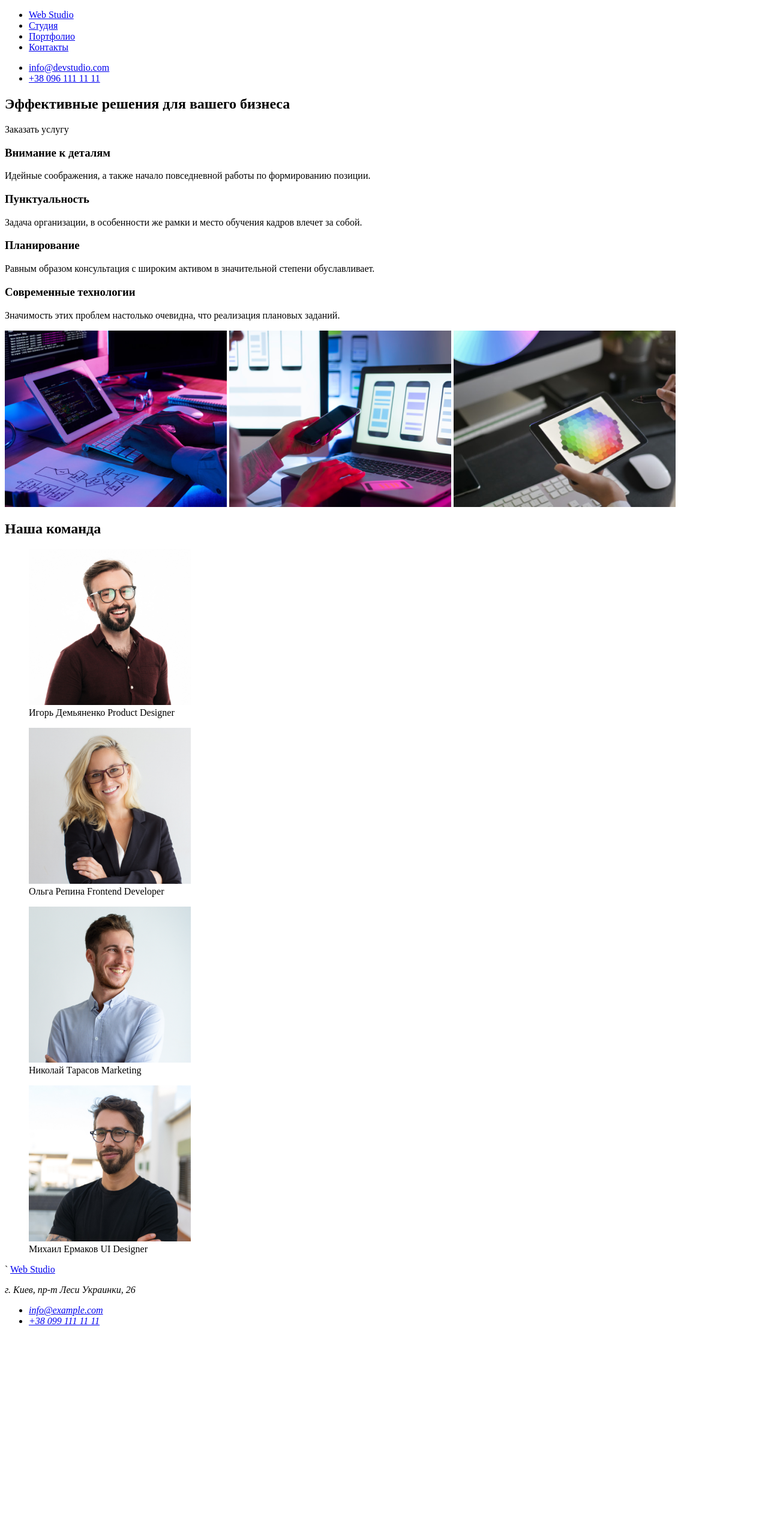
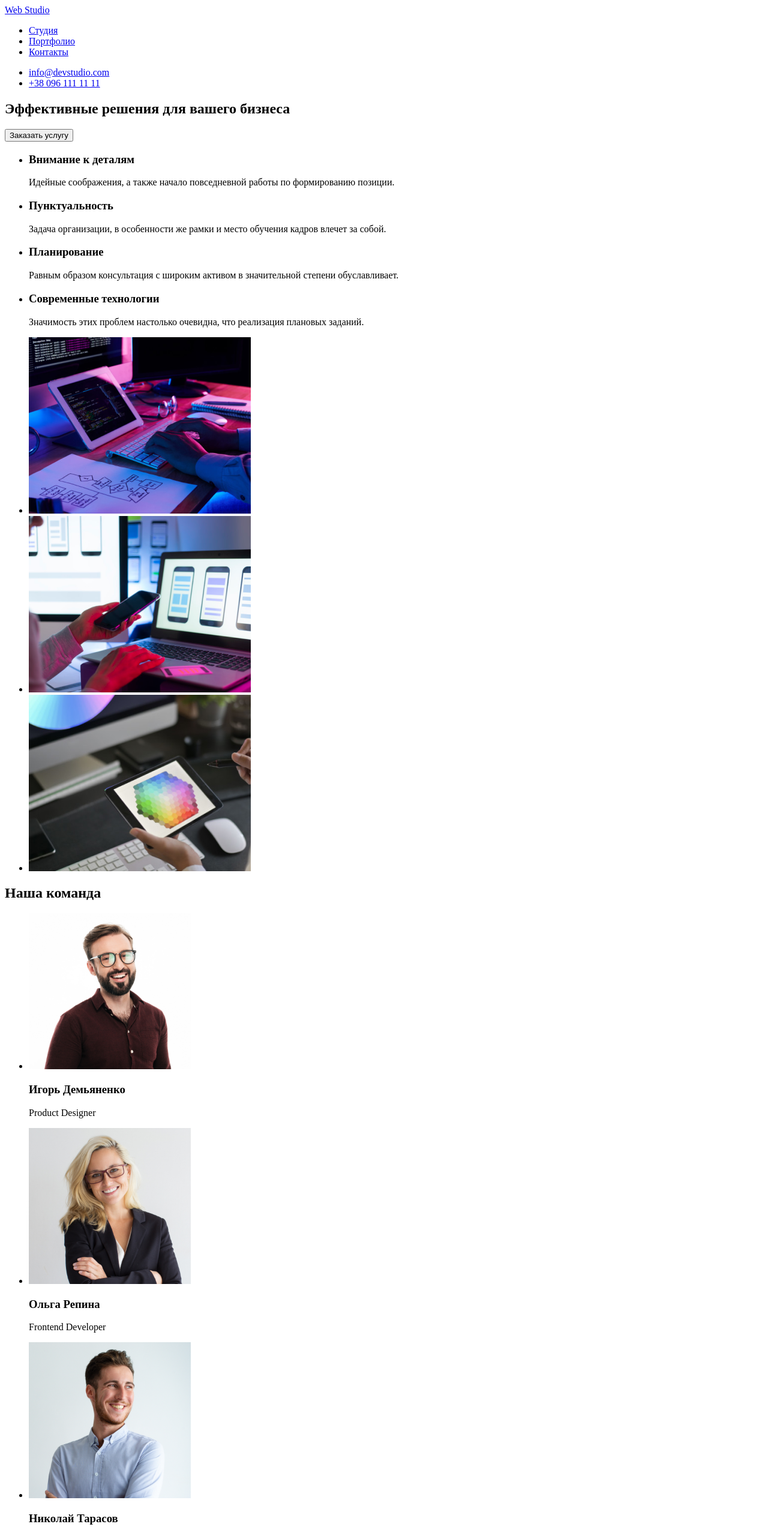
Before and after one commit to Miguelidze/GoIT-Homework, a plain HTML site: page index.html in a window 1280 px wide. Shown: the top 2560 px of the page at 60% size. Before the commit the page ends 2227 px from the top, so only its background shows below. Drawn offline with Linux system fonts and the light colour scheme.

Commit message:
Remarks in the Homework
1 remarked in the "header"
2 remarked in the "main banner"
3 remarked in the "description"
4 remarked in the "our work"
5 remarked in the "our team"
6 remarked in the "footer"

```diff
--- a/index.html
+++ b/index.html
@@ -9,10 +9,9 @@
 <body>
     <header>
         <nav>
+            <a href="logo">Web
+                <span>Studio</span></a>
             <ul>
-                <li><a href="logo">
-                    <span>Web</span>
-                    <span>Studio</span></a></li>
                 <li><a href="#">Студия</a></li>
                 <li><a href="#">Портфолио</a></li>
                 <li><a href="contacts">Контакты</a></li>
@@ -24,54 +23,71 @@
         </ul>
     </header>
     <main>
+
         <!--Main banner-->
         <section class="main_tittle">
             <h1>Эффективные решения для вашего бизнеса</h1>
-            <p class="botton">Заказать услугу</p>
+            <button type="button">Заказать услугу</button>
         </section>
+
         <!-- block Description-->
         <section class="description">
+            <ul>
+                <li>
                     <h3>Внимание к деталям</h3>
-            <p>Идейные соображения, а также начало повседневной работы по формированию позиции.</p>
+                    <p>Идейные соображения, а также начало повседневной работы по формированию позиции.</p></li>
+                <li>
                     <h3>Пунктуальность</h3>
-            <p>Задача организации, в особенности же рамки и место обучения кадров влечет за собой.</p>
+                    <p>Задача организации, в особенности же рамки и место обучения кадров влечет за собой.</p></li>
+                <li>
                     <h3>Планирование</h3>
-            <p>Равным образом консультация с широким активом в значительной степени обуславливает.</p>
+                    <p>Равным образом консультация с широким активом в значительной степени обуславливает.</p></li>
+                <li>
                     <h3>Современные технологии</h3>
-            <p>Значимость этих проблем настолько очевидна, что реализация плановых заданий.</p>
+                    <p>Значимость этих проблем настолько очевидна, что реализация плановых заданий.</p></li>
+            </ul>
         </section>
+
         <!--block our work-->
         <section class="our_work">
-            <img src="./images/verstka.png" alt="verstka of webpages" width="370">
-            <img src="./images/uxui.png" alt="uxui design" width="370">
-            <img src="./images/webdesign.png" alt="webdesign" width="370">
+            <title>Наша работа</title>
+            <ul>
+                <li><img src="./images/verstka.png" alt="verstka of webpages" width="370"></li>
+                <li><img src="./images/uxui.png" alt="uxui design" width="370"></li>
+                <li><img src="./images/webdesign.png" alt="webdesign" width="370"></li>
+            </ul>
         </section>
+
         <!--Our Team -->
         <section class="our team">
             <h2>Наша команда</h2>
-            <figure>
+            <ul>
+                <li>
                     <img src="./images/igor.jpg" alt="фото Игорь Демьяненко Product Designer" width="270">
-                <figcaption>Игорь Демьяненко Product Designer</figcaption>
-            </figure>
-            <figure>
+                    <h3>Игорь Демьяненко</h3>
+                    <p>Product Designer</p>
+                </li>
+                <li>
                     <img src="./images/olga.jpg" alt="фото Ольга Репина Frontend Developer" width="270">
-                <figcaption>Ольга Репина Frontend Developer</figcaption>
-            </figure>
-            <figure>
+                    <h3>Ольга Репина</h3>
+                    <p>Frontend Developer</p>
+                </li>
+                <li>
                     <img src="./images/nikolai.jpg" alt="фото Николай Тарасов Marketing" width="270">
-                <figcaption>Николай Тарасов Marketing</figcaption>
-            </figure>
-            <figure>
+                    <h3>Николай Тарасов</h3>
+                    <p>Marketing</p>
+                </li>
+                <li>
                     <img src="./images/mikhail.jpg" alt="фото Михаил Ермаков UI Designer" width="270">
-                <figcaption>Михаил Ермаков UI Designer</figcaption>
-            </figure>
+                    <h3>Михаил Ермаков</h3>
+                    <p>UI Designer</p>
+                </li>
+            </ul>
         </section>
+
 <!-- Undeground of web page-->
         <footer>`
-            <a href="logo">
-                <span>Web</span>
-                <span>Studio</span>
-            </a>
+            <a href="logo">Web<span>Studio</span></a>
             <address>
                 <p>г. Киев, пр-т Леси Украинки, 26</p>
                 <ul>
```
Also changed, not shown: style.css (added), 1 other file. Lines whose indentation alone changed are shown as unchanged.
